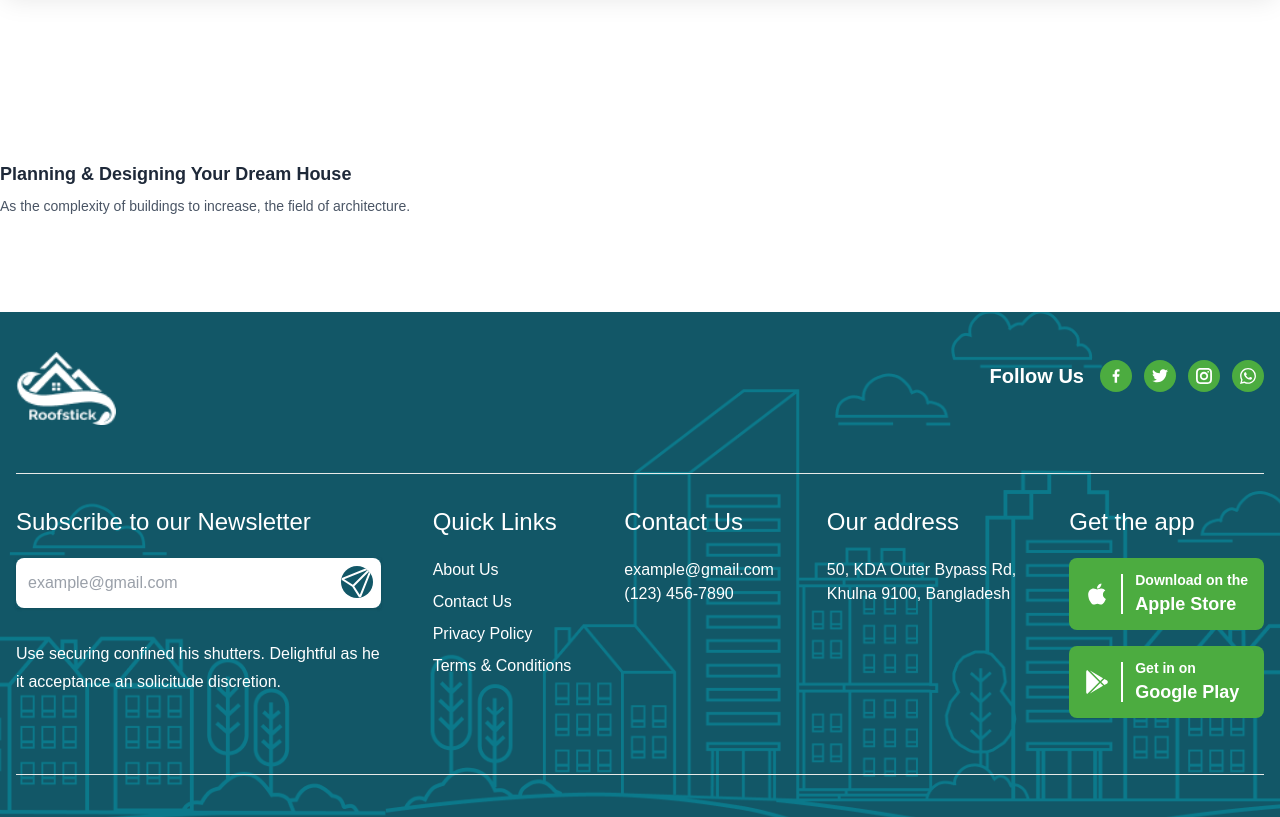
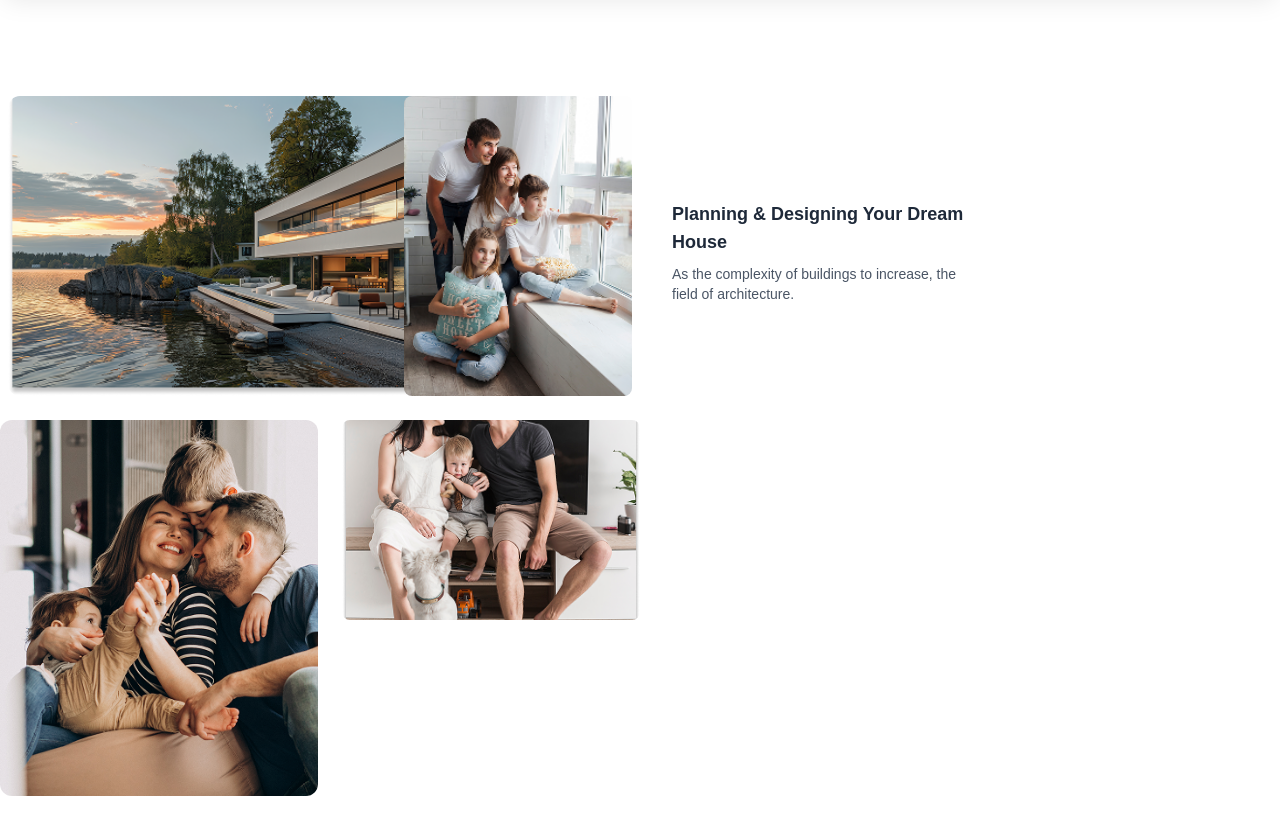
Before and after one commit to alireza375/next_first_project, a Next.js app: page /about in a window 1280 px wide. Shown: the part 360-1177 px from the top of the page. Built offline with nearby package versions, Linux system fonts and the light colour scheme.

Commit message:
about section image ok

```diff
--- a/src/app/components/home/about.jsx
+++ b/src/app/components/home/about.jsx
@@ -34,54 +34,55 @@ const AboutPage = () => {
     <div className="container py-16 mx-auto">
       <div className="flex flex-col justify-between gap-4 md:flex-row">
 
-        {/* <div className="hidden md:flex flex-col">
-            <div className="grid grid-cols-1 md:grid-cols-2 gap-4">
-                <div className="overflow-hidden rounded-2xl">
+        <div className="md:flex flex-col w-1/2">
+          <div className="grid grid-cols-2 gap-6 p-2">
+              <div className='flex w-[500px]'>
                 <Image
-                    src="/images/image1.png"
-                    alt="about image 1"
-                    width={450}
+                  src={about[0].image1}
+                  alt="Image 1"
+                  width={500}
                   height={270}
-                    className="rounded-2xl object-cover w-full h-full"
+                  className="object-cover rounded-xl"
                 />
               </div>
-
-                <div className="overflow-hidden rounded-2xl">
+              <div className='flex justify-end'>
                 <Image
-                    src="/images/image2.png"
-                    alt="about image 2"
-                    width={208}
+                  src={about[0].image2}
+                  alt="Image 2"
+                  width={228}
                   height={270}
-                    className="rounded-2xl object-cover w-full h-full"
+                  className="object-cover rounded-lg"
                 />
               </div>
           </div>
 
-            <div className="grid grid-cols-1 md:grid-cols-3 gap-4 mt-6">
-                <div className="md:col-span-2 overflow-hidden rounded-2xl">
+          <div className="flex gap-6 mt-4 ">
+            <div className='flex flex-col'>
               <Image
-                    src="/images/image3.png"
-                    alt="about image 3"
-                    width={364}
-                    height={430}
-                    className="rounded-2xl object-cover w-full h-full"
+                src={about[0].image3}
+                alt="Image 3"
+                width={380}
+                height={270}
+                className="object-cover rounded-xl"
               />
             </div>
-
-                <div className="overflow-hidden rounded-2xl">
+            <div className='flex flex-cols justify-end'>
               <Image
-                    src="/images/image4.png"
-                    alt="about image 4"
-                    width={300}
-                    height={340}
-                    className="rounded-2xl object-cover w-full h-full"
+                src={about[0].image4}
+                alt="Image 4"
+                width={355}
+                height={270}
+                className="h-[200px] object-cover rounded-lg"
               />
             </div>
           </div>
-        </div>  */}
+        </div>
 
-        <div className='flex-1 flex-col mt-10' >
-          <h2 className="mb-8 text-5xl font-bold leading-tight text-gray-900">
+        <div className='flex-1 flex-col w-1/2 pl-4 justify-between pt-20'
+          backgroundImage={ 'url("/images/Bg.png")' }
+          backgroundSize="cover"
+        >
+          <h2 className="mb-8 font-bold leading-tight text-gray-900">
             {(about.heading)}
           </h2>
           <div className="grid grid-cols-1 gap-6 sm:grid-cols-2">
--- a/src/app/components/home/selectService.jsx
+++ b/src/app/components/home/selectService.jsx
@@ -35,7 +35,7 @@ const SelectService = () => {
 
   return (
     <div className="container mx-auto">
-      <div className="mx-auto text-center">
+      <div className="mx-auto text-center mt-10">
         <BasicBar
           title="Agent Provide service to help"
           description="Realtors offer expert assistance in navigating the real estate market, finding the right property within your budget. They also handle negotiations and paperwork, ensuring a smooth buying or selling process."
--- a/src/app/components/layout/NavBar.jsx
+++ b/src/app/components/layout/NavBar.jsx
@@ -40,12 +40,12 @@ export default function NavBar() {
               </button>
 
               {showMenu && (
-                <div className="lg:hidden absolute lg:left-4 bg-gray-700 lg:!text-[#2b2b2b] h-[200px] overflow-y-auto  text-white font-lora rounded-lg z-50 p-3 hide-scrollbar">
+                <div className="absolute right-0 top-0  bg-white  shadow-md mt-2 rounded w-48 z-50 ">
                   {subLists.map((item, index) => (
                     <Link
                       key={index}
                       href={item.link}
-                      className="lg:px-4 lg:py-2 py-[2px] hover:bg-gray-200 leading-[25px] text-sm"
+                      className="block px-4 py-2 hover:bg-gray-100 text-sm"
                     >
                       {item.title}
                     </Link>
--- a/src/app/page.js
+++ b/src/app/page.js
@@ -1,10 +1,19 @@
 import Image from "next/image";
+import SelectProperty from "./components/home/selectProperty";
+import SelectService from "./components/home/selectService";
+import SelectWork from "./components/home/selectWork";
+import AboutPage from "./components/home/about";
+import Banner from "./components/common/banner";
 
 export default function Home() {
   return (
-    <div className="container mx-auto">
-      <h1 className="text-3xl font-bold underline">Hello World!</h1>
-    </div>
+    <div className="">
+      <Banner title={"Home"}/>
+      <SelectProperty />
+      <SelectService />
+      <AboutPage />
+      <SelectWork />
+      </div>
 
   );
 }
```
Lines whose indentation alone changed are shown as unchanged.
